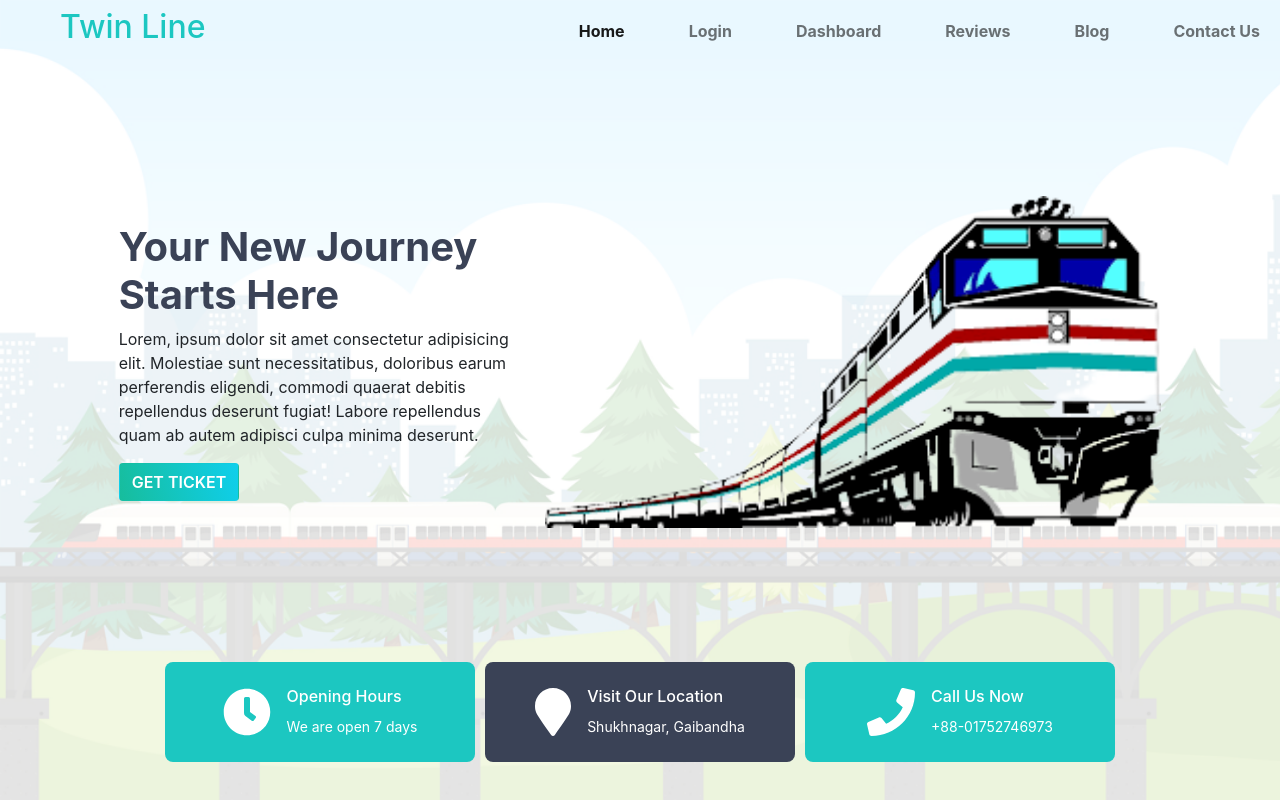
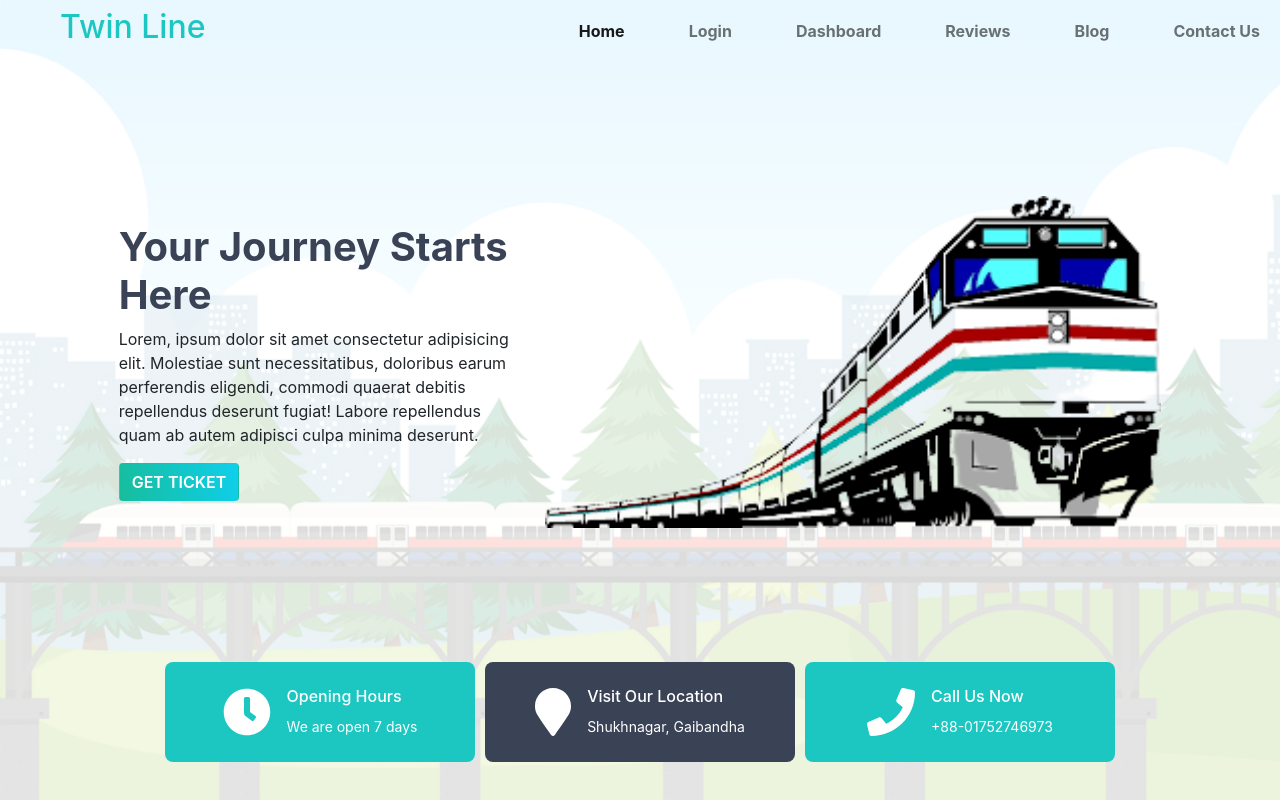
Before and after one commit to OahidZihad/twin-line-train, a React (Create React App) app: page / in a window 1280 px wide. Built offline with nearby package versions, Linux system fonts and the light colour scheme.

Commit message:
Navbar toggle button problem solved

```diff
--- a/public/index.html
+++ b/public/index.html
@@ -14,11 +14,9 @@
       manifest.json provides metadata used when your web app is installed on a
       user's mobile device or desktop. See https://developers.google.com/web/fundamentals/web-app-manifest/
     -->
-    <link rel="manifest" href="%PUBLIC_URL%/manifest.json" />
 
-
-    <link rel="manifest" href="%PUBLIC_URL%/manifest.json" />
-    <link href="https://cdn.jsdelivr.net/npm/bootstrap@5.1.0/dist/css/bootstrap.min.css" rel="stylesheet" integrity="sha384-KyZXEAg3QhqLMpG8r+8fhAXLRk2vvoC2f3B09zVXn8CA5QIVfZOJ3BCsw2P0p/We" crossorigin="anonymous">
+    <link href="https://cdn.jsdelivr.net/npm/bootstrap@5.0.2/dist/css/bootstrap.min.css" rel="stylesheet" integrity="sha384-EVSTQN3/azprG1Anm3QDgpJLIm9Nao0Yz1ztcQTwFspd3yD65VohhpuuCOmLASjC" crossorigin="anonymous">
+    <script src="https://cdn.jsdelivr.net/npm/bootstrap@5.0.2/dist/js/bootstrap.bundle.min.js" integrity="sha384-MrcW6ZMFYlzcLA8Nl+NtUVF0sA7MsXsP1UyJoMp4YLEuNSfAP+JcXn/tWtIaxVXM" crossorigin="anonymous"></script>
 
     <!--
       Notice the use of %PUBLIC_URL% in the tags above.
--- a/src/Components/Home/HeaderMain/HeaderMain.js
+++ b/src/Components/Home/HeaderMain/HeaderMain.js
@@ -15,7 +15,9 @@
     >
       <div className="col-md-4 offset-md-1">
         <h1 style={{ color: "#3a4256", fontWeight: "bold" }}>
-          Your New Journey <br /> Starts Here
+          Your Journey Starts
+          <br />
+          Here
         </h1>
         <p className="">
           Lorem, ipsum dolor sit amet consectetur adipisicing elit. Molestiae
--- a/src/Components/Home/Navbar/Navbar.js
+++ b/src/Components/Home/Navbar/Navbar.js
@@ -14,6 +14,11 @@
   return (
     <nav class="navbar navbar-expand-lg navbar-light">
       <div class="container-fluid">
+        <div class="d-flex">
+          <h2 class="ms-5 active text-brand" aria-current="page">
+            Twin Line
+          </h2>
+        </div>
         <button
           class="navbar-toggler"
           type="button"
@@ -26,11 +31,6 @@
           <span class="navbar-toggler-icon"></span>
         </button>
         <div class="collapse navbar-collapse" id="navbarSupportedContent">
-          <div class="d-flex">
-            <h2 class="ms-5 active text-brand" aria-current="page">
-              Twin Line
-            </h2>
-          </div>
           <ul class="navbar-nav ms-auto mb-2 mb-lg-0">
             <li class="nav-item">
               <a
@@ -43,7 +43,6 @@
                 Home
               </a>
             </li>
-
             <li class="nav-item">
               <a
                 class="nav-link ms-5"
```
